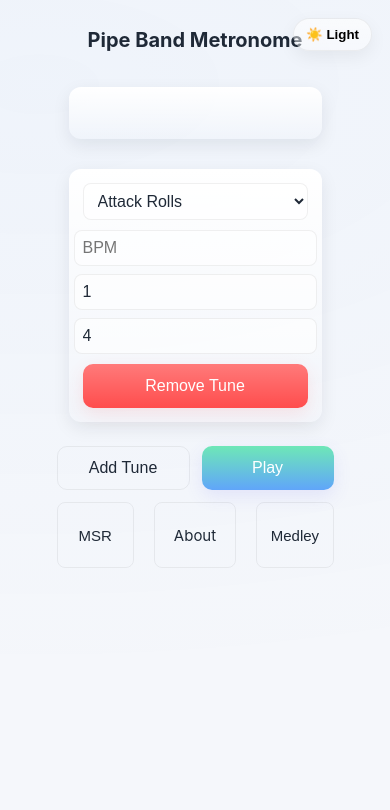
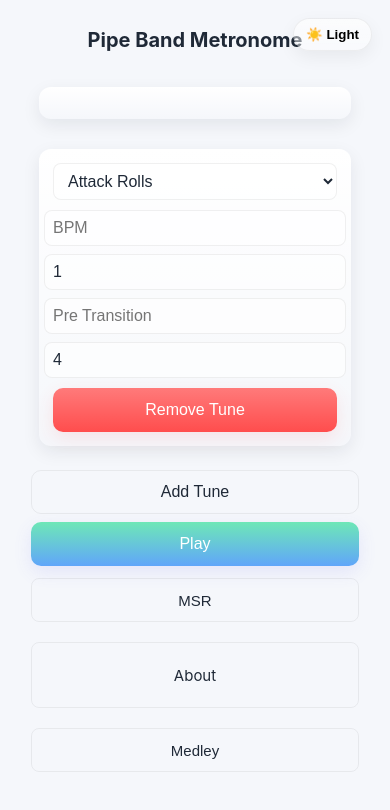
Before and after one commit to ChristianHirschey/Pipe-Band-Metronome, a React (Create React App) app: page / in a window 390 px wide. Shown: the top 810 px of the page. Built offline with nearby package versions, Linux system fonts and the light colour scheme.

Commit message:
improved responsiveness, fixed playback error, added pre and post transition

```diff
--- a/src/Home.css
+++ b/src/Home.css
@@ -18,6 +18,8 @@
     flex-direction: column;
     gap: 16px;
     align-items: center;
+    width: fit-content;
+    margin: 0 auto;
 }
 
 .Dropdowns {
@@ -30,7 +32,19 @@
 
 .DropdownItem {
     width: 100%;
-    max-width: 820px; display: flex; gap: 12px; align-items: center
+    max-width: 820px;
+    display: flex;
+    justify-content: center;
+    gap: 12px;
+    align-items: center;
+}
+
+.DropdownItem .card {
+    display: flex;
+    gap: 12px;
+    align-items: center;
+    justify-content: space-between;
+    flex: 1;
 }
 
 .select {
@@ -74,6 +88,14 @@
     gap: 20px;
 }
 
+.button-group {
+    margin-top: 12px;
+    display: flex;
+    gap: 12px;
+    justify-content: center;
+    align-items: center;
+}
+
 .MetronomeView {
     margin-top: 20px;
 }
@@ -83,6 +105,8 @@
     gap: 8px;
     justify-content: center;
     flex-wrap: wrap;
+    min-width: 280px;
+    margin: 0 auto;
 }
 
 .grid-box {
@@ -134,6 +158,10 @@
         font-size: 16px; /* Prevents zoom on iOS */
     }
 
+    .text-box.small-input {
+        max-width: unset;
+    }
+
     .btn {
         width: 100%;
         justify-content: center;
@@ -147,6 +175,45 @@
     .Footer {
         padding-bottom: 20px;
     }
+
+    .Links {
+        gap: 8px;
+        flex-wrap: wrap;
+        max-width: 100%;
+        padding: 0 4px;
+    }
+
+    .button-group {
+        gap: 8px;
+        flex-wrap: wrap;
+        max-width: 100%;
+        padding: 0 4px;
+    }
+
+    .btn {
+        flex: 1 1 auto;
+        min-width: 0;
+    }
+}
+
+@media (max-width: 360px) {
+    .Links {
+        gap: 6px;
+    }
+
+    .button-group {
+        gap: 6px;
+    }
+
+    .btn {
+        font-size: 14px;
+        padding: 10px 12px;
+    }
+
+    .btn.small {
+        font-size: 13px;
+        padding: 8px 10px;
+    }
 }
 
 @media (max-width: 760px) {
--- a/src/Home.jsx
+++ b/src/Home.jsx
@@ -9,7 +9,7 @@ class Home extends Component {
   constructor(props) {
     super(props);
     this.state = {
-      dropdowns: [{ id: 1, timeSignature: 'rolls', bpm: null, parts: 1, transition: 4 }],
+      dropdowns: [{ id: 1, timeSignature: 'rolls', bpm: null, parts: 1, preTransition: 0, postTransition: 4 }],
       currentBeat: 0,
       beatsToDisplay: 0,
       metronomeViewBeats: [],
@@ -36,17 +36,17 @@ class Home extends Component {
   addDropdown = () => {
     const newId = this.state.dropdowns.length + 1;
     this.setState(prevState => ({
-      dropdowns: [...prevState.dropdowns, { id: newId, timeSignature: '2-4', bpm: null, parts: null, transition: null }]
+      dropdowns: [...prevState.dropdowns, { id: newId, timeSignature: '2-4', bpm: null, parts: null, preTransition: null, postTransition: null }]
     }));
   }
 
   loadMSR = () => {
     this.setState({
       dropdowns: [
-        { id: 1, timeSignature: 'rolls', bpm: null, parts: 1, transition: 4 },
-        { id: 2, timeSignature: '2-4', bpm: null, parts: null, transition: -1 },
-        { id: 3, timeSignature: '4str', bpm: null, parts: null, transition: 1 },
-        { id: 4, timeSignature: '2-2', bpm: null, parts: null, transition: 2 }
+        { id: 1, timeSignature: 'rolls', bpm: null, parts: 1, preTransition: 0, postTransition: 4 },
+        { id: 2, timeSignature: '2-4', bpm: null, parts: null, preTransition: 0, postTransition: -1 },
+        { id: 3, timeSignature: '4str', bpm: null, parts: null, preTransition: 2, postTransition: -1 },
+        { id: 4, timeSignature: '2-2', bpm: null, parts: null, preTransition: 2, postTransition: 0 }
       ],
       startMetronome: false,
       notice: 'MSR loaded: March, Strathspey, Reel'
@@ -57,12 +57,12 @@ class Home extends Component {
   loadMedley = () => {
     this.setState({
       dropdowns: [
-        { id: 1, timeSignature: 'rolls', bpm: null, parts: 1, transition: 4 },
-        { id: 2, timeSignature: '2-4', bpm: null, parts: null, transition: -1 },
-        { id: 3, timeSignature: '6-8', bpm: null, parts: null, transition: 1 },
-        { id: 4, timeSignature: '4slow', bpm: null, parts: null, transition: 0 },
-        { id: 5, timeSignature: '4str', bpm: null, parts: null, transition: 3 },
-        { id: 6, timeSignature: '2-2', bpm: null, parts: null, transition: 2 }
+        { id: 1, timeSignature: 'rolls', bpm: null, parts: 1, preTransition: 0, postTransition: 4 },
+        { id: 2, timeSignature: '2-4', bpm: null, parts: null, preTransition: 0, postTransition: -1 },
+        { id: 3, timeSignature: '6-8', bpm: null, parts: null, preTransition: 2, postTransition: -1 },
+        { id: 4, timeSignature: '4slow', bpm: null, parts: null, preTransition: 4, postTransition: 0 },
+        { id: 5, timeSignature: '4str', bpm: null, parts: null, preTransition: 4, postTransition: -2 },
+        { id: 6, timeSignature: '2-2', bpm: null, parts: null, preTransition: 2, postTransition: 0 }
       ],
       startMetronome: false,
       notice: 'Medley loaded: Hornpipe, Jig, Slow Air, Strathspey, Reel'
@@ -71,7 +71,7 @@ class Home extends Component {
   }
 
   removeDropdown = (id) => {
-    // If metronome is running, kill playback first to avoid overlapping loops
+    // if metronome is running, kill playback first to avoid overlapping loops
     if (this.state.startMetronome) {
       this.setState({ startMetronome: false, notice: 'Playback stopped because a tune was removed.' }, () => {
         const updatedDropdowns = this.state.dropdowns.filter((dropdown) => dropdown.id !== id);
@@ -128,7 +128,7 @@ class Home extends Component {
             <div className="Dropdowns">
             {this.state.dropdowns.map((dropdown) => (
               <div key={dropdown.id} className="DropdownItem">
-                <div className="card" style={{display:'flex', gap:12, alignItems:'center', justifyContent:'space-between'}}>
+                <div className="card">
                   <select
                   value={dropdown.timeSignature}
                   onChange={(e) => this.handleDropdownChange(dropdown.id, 'timeSignature', e.target.value)}
@@ -164,18 +164,28 @@ class Home extends Component {
                       const val = parseInt(e.target.value);
                       this.handleDropdownChange(dropdown.id, 'parts', isNaN(val) ? null : val);
                     }}
-                    placeholder="Number Parts"
+                    placeholder="Parts"
                     className='text-box form-input'
                   />
                   <input
                     type="number"
-                    value={dropdown.transition || ''}
+                    value={dropdown.preTransition || ''}
                     onChange={(e) => {
                       const val = parseInt(e.target.value);
-                      this.handleDropdownChange(dropdown.id, 'transition', isNaN(val) ? null : val);
+                      this.handleDropdownChange(dropdown.id, 'preTransition', isNaN(val) ? null : val);
                     }}
-                    placeholder="Transition Beats"
-                    className='text-box form-input'
+                    placeholder="Pre Transition"
+                    className='text-box form-input small-input'
+                  />
+                  <input
+                    type="number"
+                    value={dropdown.postTransition || ''}
+                    onChange={(e) => {
+                      const val = parseInt(e.target.value);
+                      this.handleDropdownChange(dropdown.id, 'postTransition', isNaN(val) ? null : val);
+                    }}
+                    placeholder="Post Transition"
+                    className='text-box form-input small-input'
                   />
                 </div>
                 <button className="btn danger" onClick={() => this.removeDropdown(dropdown.id)}>Remove Tune</button>
@@ -183,7 +193,7 @@ class Home extends Component {
               </div>
             ))}
           </div>
-          <div style={{marginTop:12, display:'flex', gap:12, justifyContent:'center', alignItems:'center'}}>
+          <div className="button-group">
             <button className="btn ghost" onClick={this.addDropdown}>Add Tune</button>
             <button
               className="btn"
--- a/src/MetronomeLogic.jsx
+++ b/src/MetronomeLogic.jsx
@@ -1,10 +1,16 @@
-import React, { useEffect } from 'react';
+import { useEffect, useRef } from 'react';
 import usePlaySound from './playsound';
 
 const delay = ms => new Promise(resolve => setTimeout(resolve, ms));
 
-const MetronomeLogic = ({ dropdowns, onBeatUpdate, onUpdateBeatsToDisplay }) => {
+const MetronomeLogic = ({ dropdowns, onBeatUpdate, onUpdateBeatsToDisplay, onStopped }) => {
   const play = usePlaySound();
+  const onStoppedRef = useRef(onStopped);
+
+    // Keep ref updated
+    useEffect(() => {
+        onStoppedRef.current = onStopped;
+    }, [onStopped]);
 
     useEffect(() => {
         let cancelled = false;
@@ -12,69 +18,84 @@ const MetronomeLogic = ({ dropdowns, onBeatUpdate, onUpdateBeatsToDisplay }) =>
         const playMetronome = async () => {
             for (let dropdown of dropdowns) {
                 if (cancelled) break;
-                let len;
-        let trans = 0;
+                let mainLen;
+                let preTrans = dropdown.preTransition || 0;
+                let postTrans = dropdown.postTransition || 0;
                 let beats = 0;
-        if (dropdown.transition != null) trans = dropdown.transition;
+
                 if (dropdown.timeSignature === 'rolls') {
-            len = (dropdown.parts * 8) + trans;
+                    mainLen = dropdown.parts * 8;
                     beats = 4;
                 }
                 else if (dropdown.timeSignature === '2-4') {
-            len = (dropdown.parts * 32) + trans;
+                    mainLen = dropdown.parts * 32;
                     beats = 2;
                 }
                 else if (dropdown.timeSignature === '3-4') {
-            len = (dropdown.parts * 48) + trans;
+                    mainLen = dropdown.parts * 48;
                     beats = 3;
                 }
                 else if (dropdown.timeSignature === '4-4') {
-            len = (dropdown.parts * 32) + trans;
+                    mainLen = dropdown.parts * 32;
                     beats = 4;
                 }
                 else if (dropdown.timeSignature === '6-8') {
-            len = (dropdown.parts * 32) + trans;
+                    mainLen = dropdown.parts * 32;
                     beats = 2;
                 }
                 else if (dropdown.timeSignature === '9-8') {
-            len = (dropdown.parts * 48) + trans;
+                    mainLen = dropdown.parts * 48;
                     beats = 3;
                 }
                 else if (dropdown.timeSignature === '3slow') {
-            len = (dropdown.parts * 24) + trans;
+                    mainLen = dropdown.parts * 24;
                     beats = 3;
                 }
                 else if (dropdown.timeSignature === '4slow') {
-            len = (dropdown.parts * 32) + trans;
+                    mainLen = dropdown.parts * 32;
                     beats = 4;
                 }
                 else if (dropdown.timeSignature === '4str') {
-            len = (dropdown.parts * 32) + trans;
+                    mainLen = dropdown.parts * 32;
                     beats = 4;
                 }
                 else if (dropdown.timeSignature === '2-2') {
-            len = (dropdown.parts * 16) + trans;
+                    mainLen = dropdown.parts * 16;
                     beats = 2;
                 }
                 else if (dropdown.timeSignature === '3-2') {
-            len = (dropdown.parts * 24) + trans;
+                    mainLen = dropdown.parts * 24;
                     beats = 3;
                 }
 
                 const beatDuration = 60000 / dropdown.bpm;
-        let display = beats;
+                const totalLen = preTrans + mainLen + postTrans;
 
-                for (let i = 0; i < len; i++) {
+                // Play all beats: pre-transition + main tune + post-transition
+                for (let i = 0; i < totalLen; i++) {
                     if (cancelled) break;
                     play();
-                        if(trans < 0) trans = beats + trans; // if transition is negative, update to be beats + the negative value trans or beats - trans
-                        if(display === beats) { // only update to transition if hasn't yet updated
-                                onBeatUpdate(i % beats);
-                                if(beats >= trans) display = beats < len - i ? beats : trans; // only update to trans if displaybeats is greater than trans
-                                else display = beats < len - i - beats ? beats : trans; // update sooner if beats < trans
+
+                    // Determine which phase we're in and update display accordingly
+                    if (i < preTrans) {
+                        // Pre-transition phase
+                        // If negative, display beats + preTrans (e.g., 4 beats + (-1) = 3)
+                        // If positive, cap at beats
+                        const displayBeats = preTrans < 0 ? Math.max(1, beats + preTrans) : Math.min(preTrans, beats);
+                        onBeatUpdate(i % displayBeats);
+                        onUpdateBeatsToDisplay(displayBeats);
+                    } else if (i < preTrans + mainLen) {
+                        // Main tune phase
+                        onBeatUpdate((i - preTrans) % beats);
+                        onUpdateBeatsToDisplay(beats);
+                    } else {
+                        // Post-transition phase
+                        // If negative, display beats + postTrans (e.g., 4 beats + (-1) = 3)
+                        // If positive, cap at beats
+                        const displayBeats = postTrans < 0 ? Math.max(1, beats + postTrans) : Math.min(postTrans, beats);
+                        onBeatUpdate((i - preTrans - mainLen) % displayBeats);
+                        onUpdateBeatsToDisplay(displayBeats);
                     }
-                        else onBeatUpdate(i % trans);
-                        onUpdateBeatsToDisplay(display);
 
                     // cancellable delay: wait for beatDuration but wake early if cancelled
                     await Promise.race([
@@ -86,6 +107,10 @@ const MetronomeLogic = ({ dropdowns, onBeatUpdate, onUpdateBeatsToDisplay }) =>
                     ]);
                 }
             }
+            // Playback finished naturally - call onStopped
+            if (!cancelled && onStoppedRef.current) {
+                onStoppedRef.current();
+            }
         };
 
         playMetronome();
--- a/src/index.css
+++ b/src/index.css
@@ -31,7 +31,7 @@ body {
   font-family: Inter, ui-sans-serif, system-ui, -apple-system, "Segoe UI", Roboto, "Helvetica Neue", Arial;
   -webkit-font-smoothing: antialiased;
   -moz-osx-font-smoothing: grayscale;
-  background: radial-gradient(1200px 600px at 10% 10%, rgba(96,165,250,0.04), transparent), var(--bg);
+  background: var(--bg);
   color: var(--primary);
   transition: background-color 220ms ease, color 220ms ease;
 }
@@ -203,6 +203,12 @@ code {
   }
 }
 
+@media (max-width: 360px) {
+  .container {
+    padding: 8px;
+  }
+}
+
 .Header {
   font-size: clamp(20px, 3.6vw, 36px);
   line-height: 1.05;
```
Lines whose indentation alone changed are shown as unchanged.
